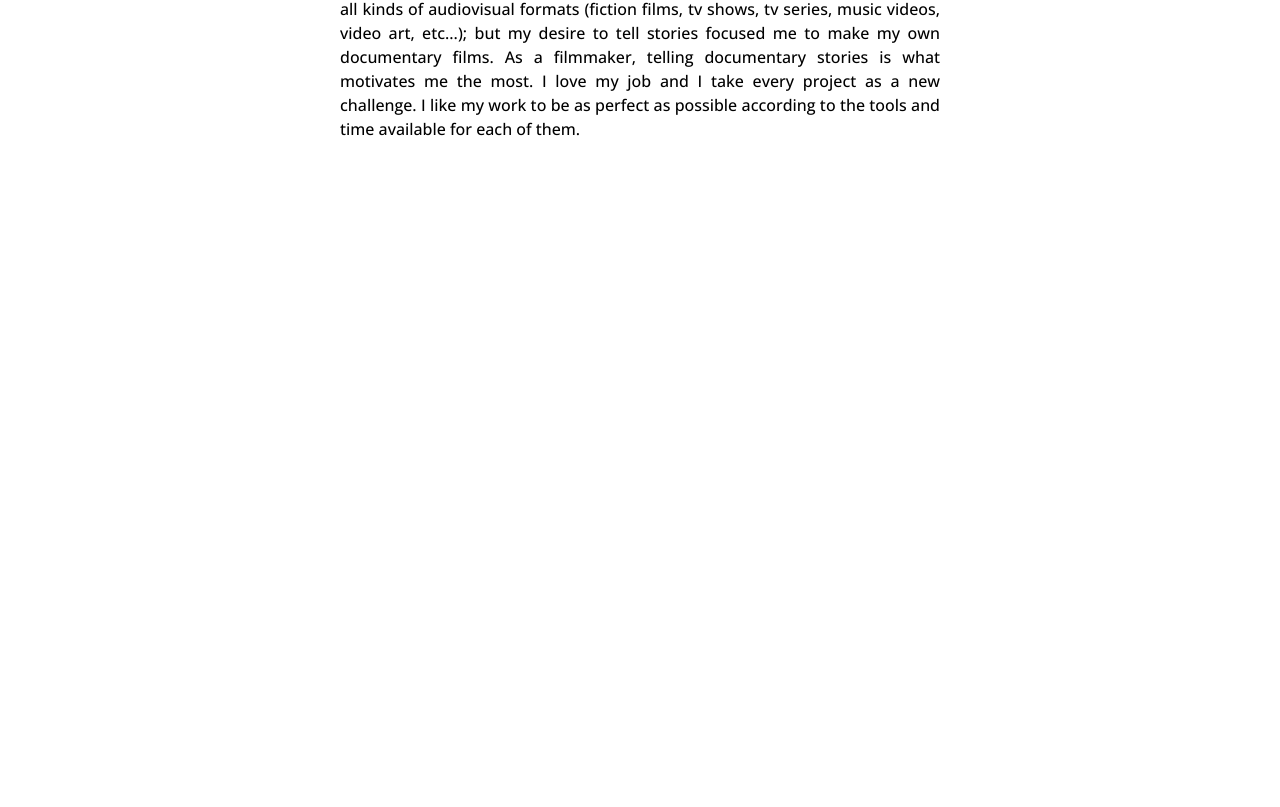
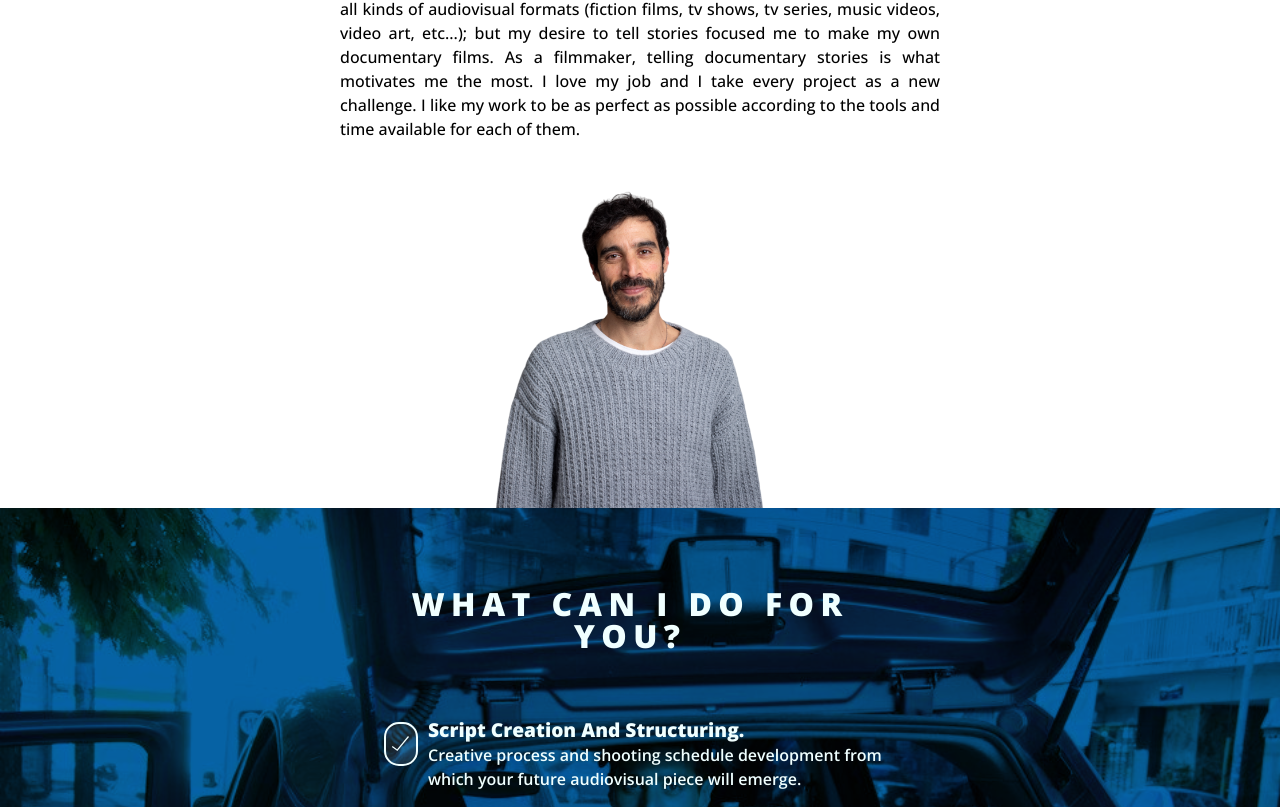
Before and after one commit to AndresDrimer/pablocoronel-react, a React (Vite) app: page / in a window 1280 px wide. Shown: the part 1213-2020 px from the top of the page. Built offline with nearby package versions, Linux system fonts and the light colour scheme.

Commit message:
max-height:400

```diff
--- a/src/App.css
+++ b/src/App.css
@@ -302,7 +302,7 @@ nav {
 .--about-cont-img {
   display: flex;
   justify-content: center;
-  padding-top: calc(100% / (16/9));
+
 
 }
 
@@ -314,8 +314,8 @@ nav {
 
 .--about-photo {
   max-width: 250px;
- height:auto;
-flex: 0 0 auto;
+ max-height:400px;
+
 
 }
 @media (width>700px) {
```
